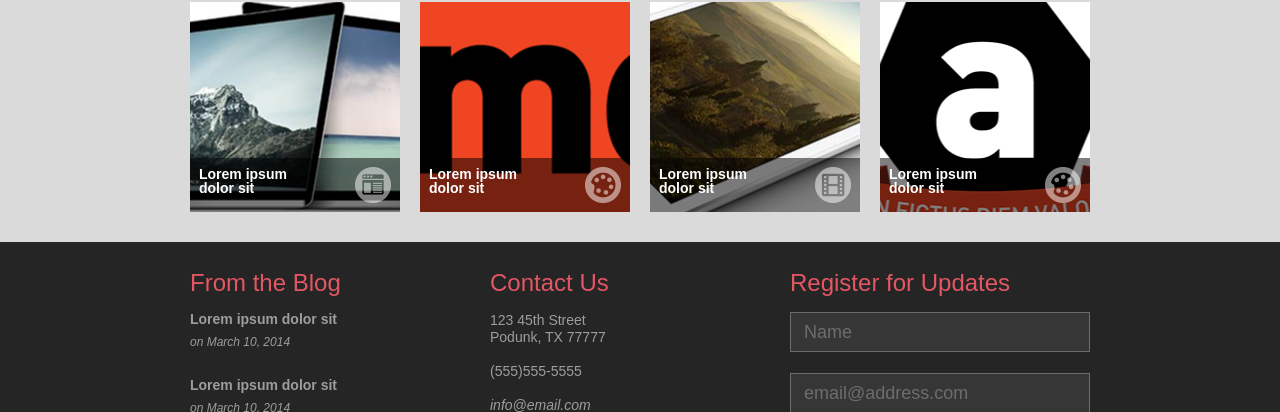
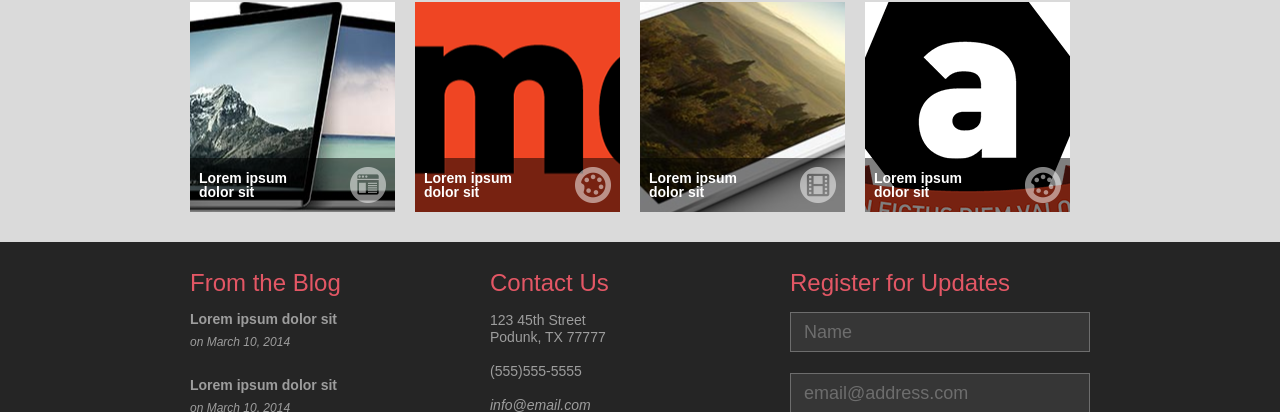
Before and after one commit to likerang/responsive_ex, a plain HTML site: page index.html in a window 1280 px wide. Shown: the part 722-1134 px from the top of the page. Drawn offline with Linux system fonts and the light colour scheme.

Commit message:
porfolio-list flex 변경

```diff
--- a/css/main.css
+++ b/css/main.css
@@ -117,40 +117,35 @@ header h2{
 /* ----------- portfolio ---------- */
 .portfolio {
     background: #dadada;
+
+}
+.portfolio ul{
+    display: flex;
+    gap:20px;
 }
 .porfolio-list li{
     width: 210px;
     height: 210px;
-    margin-right: 20px;
-    float:left;
+    display: flex;
     background-repeat:no-repeat;
     background-position:center;
     position: relative;
 }
-.porfolio-list li:last-child{
-    margin-right: 0;
-}
 .porfolio-list li .caption{
     position: absolute;
+    display: flex;
     left: 0;right: 0;bottom: 0;
     background:rgba(0,0,0,.5);
     padding: 9px;
-}
-.porfolio-list li .caption:after{
-    content:'';
-    display: block;
-    clear:both;
+    justify-content: space-between;
+    align-items: center;
 }
 .porfolio-list li .caption h3{
-    float:left;
     font-size: 14px;
     line-height: 1;
     font-weight: bold;
     color: #ffffff;
     width: 90px;
-}
-.porfolio-list li .caption img{
-    float:right;
 }
 /* ----------- footer ---------- */
 footer {
--- a/index.html
+++ b/index.html
@@ -55,7 +55,7 @@
 		</ul>
 	</section><!-- //feature -->
 
-	<section class="main-content inner-pd container">
+	<section class="main-content inner-pd">
 		<h2 class="main-tt">Design Services</h2>
 		<p>
 			Lorem ipsum dolor sit, amet consectetur adipisicing elit. Placeat possimus itaque consequuntur eos sapiente corrupti culpa quae! Delectus vitae explicabo ut, quis dolore iste, dolor ab quo incidunt hic asperiores?
```
